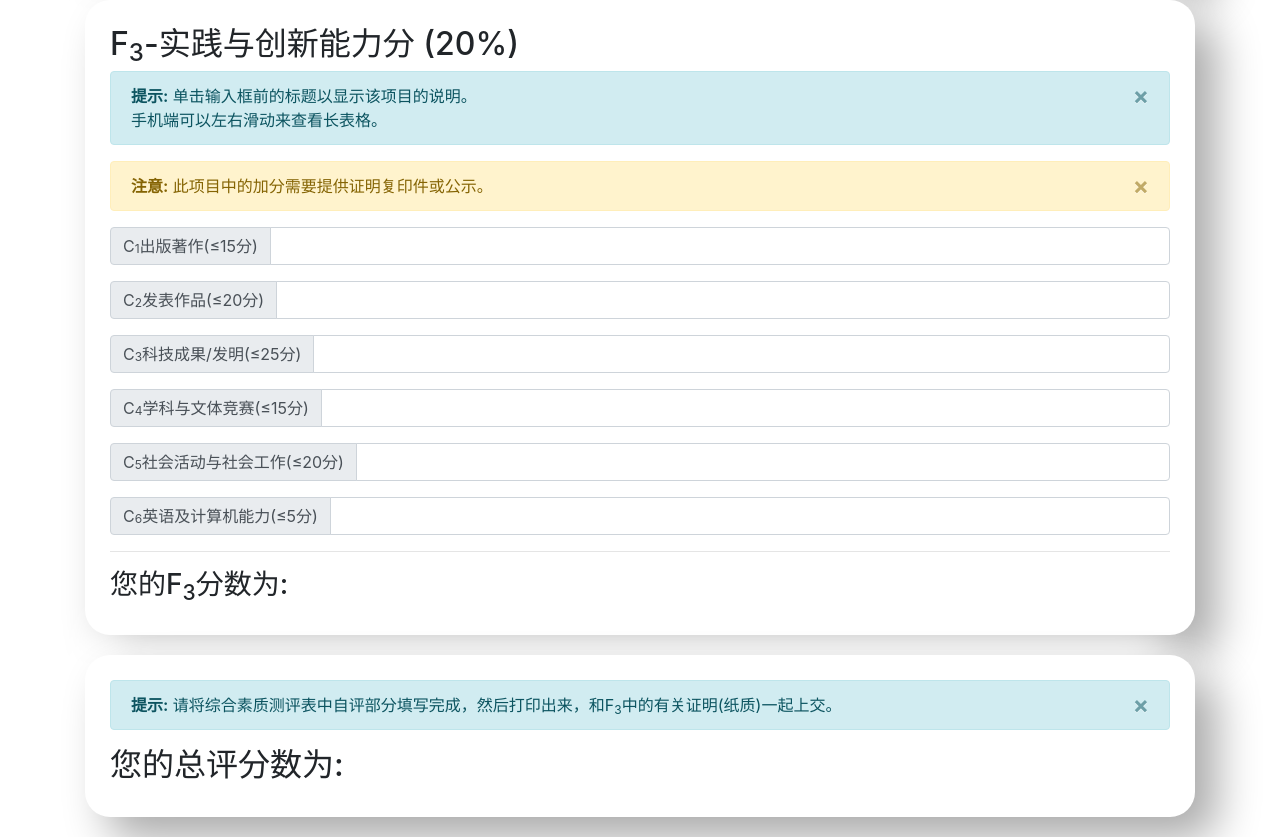
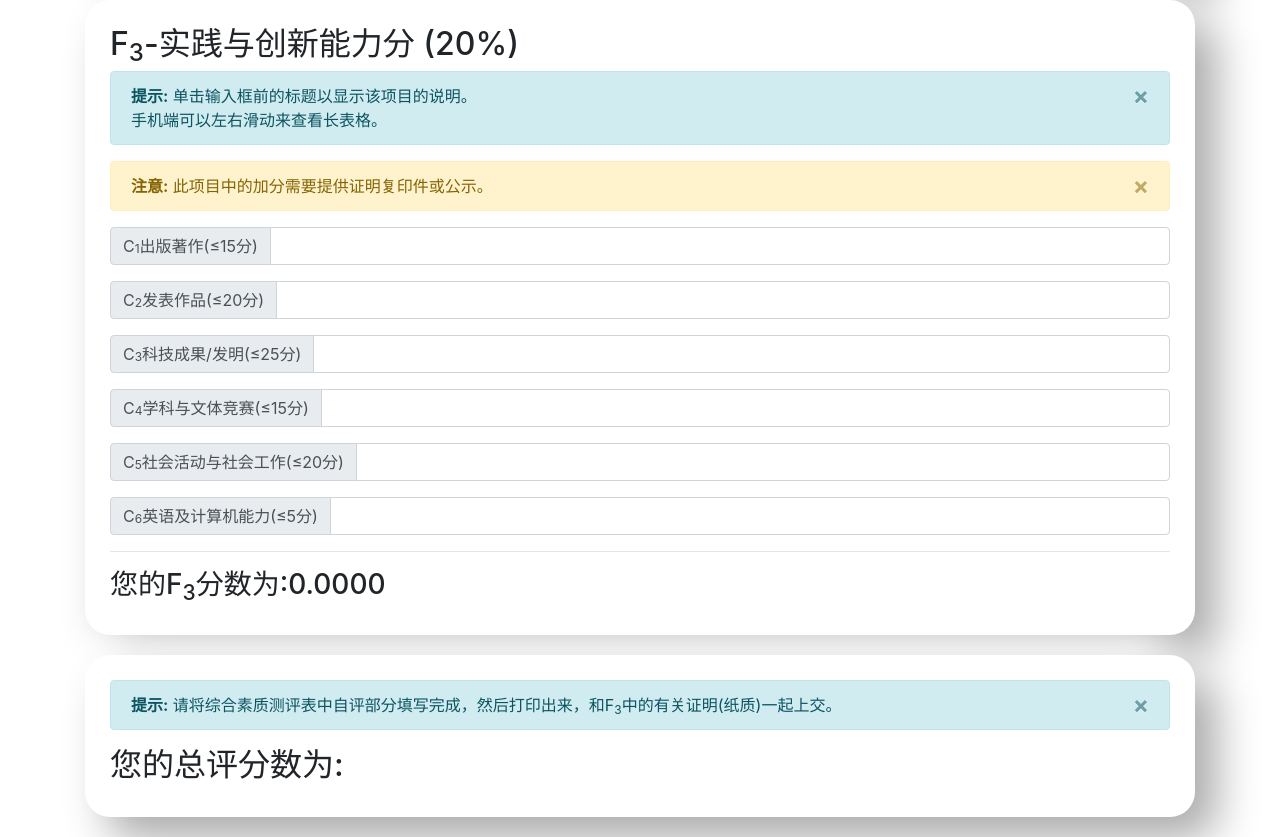
Before and after one commit to Under-estimate/Under-estimate.github.io, a plain HTML site: page calc.html in a window 1280 px wide. Shown: the part 1644-2481 px from the top of the page. Drawn offline with nearby package versions, Linux system fonts and the light colour scheme.

Commit message:
add default value for f3

```diff
--- a/calc.html
+++ b/calc.html
@@ -718,7 +718,7 @@
                 </div>
             </div>
             <hr />
-            <h3>您的F<sub>3</sub>分数为:<span id="f3"></span></h3>
+            <h3>您的F<sub>3</sub>分数为:<span id="f3">0.0000</span></h3>
         </div>
         <div class="block">
             <div class="alert alert-info alert-dismissible fade show" role="alert">
```
